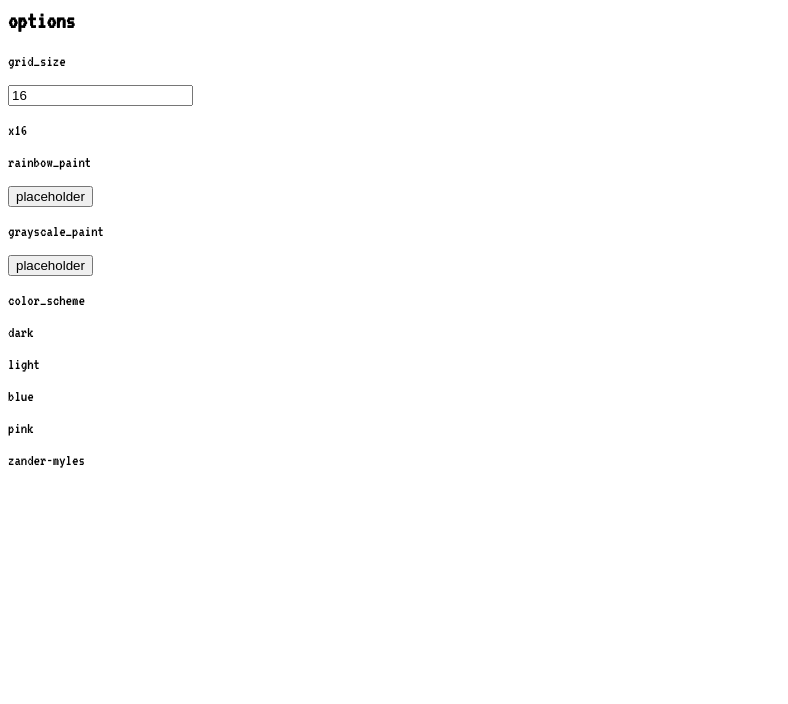
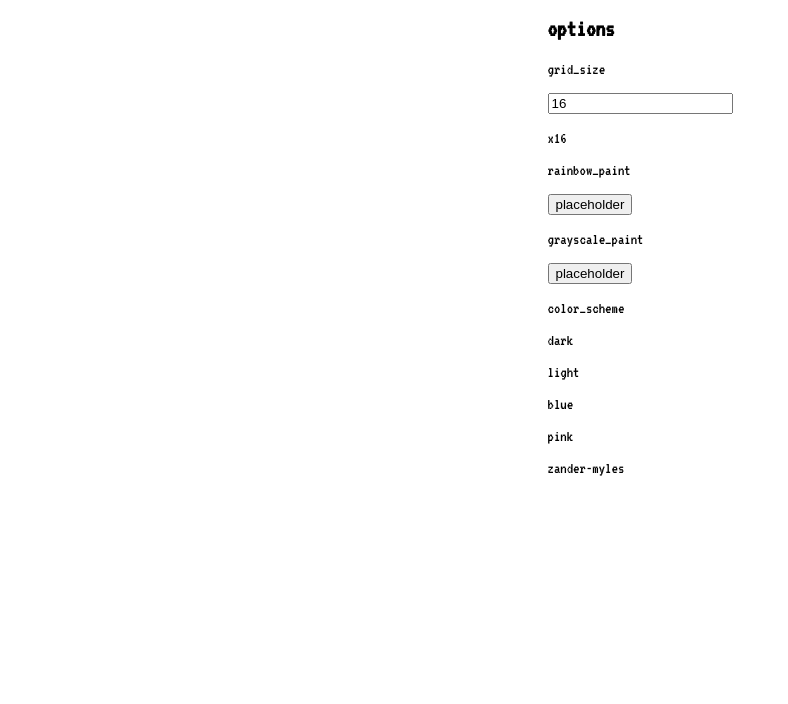
Before and after one commit to zander-myles/pixel-painter, a plain HTML site: page index.html in a window 1280 px wide. Shown: the part 96-800 px from the top of the page, without its empty margins (0-788 px from the left). Drawn offline with Linux system fonts and the light colour scheme.

Commit message:
Made main div a flex container, centered elements

```diff
--- a/css/styles.css
+++ b/css/styles.css
@@ -1,3 +1,9 @@
 html {
     font-family: 'VT323', monospace;
 }
+
+.main {
+    display: flex;
+    flex-direction: column;
+    align-items: center;
+}
```
